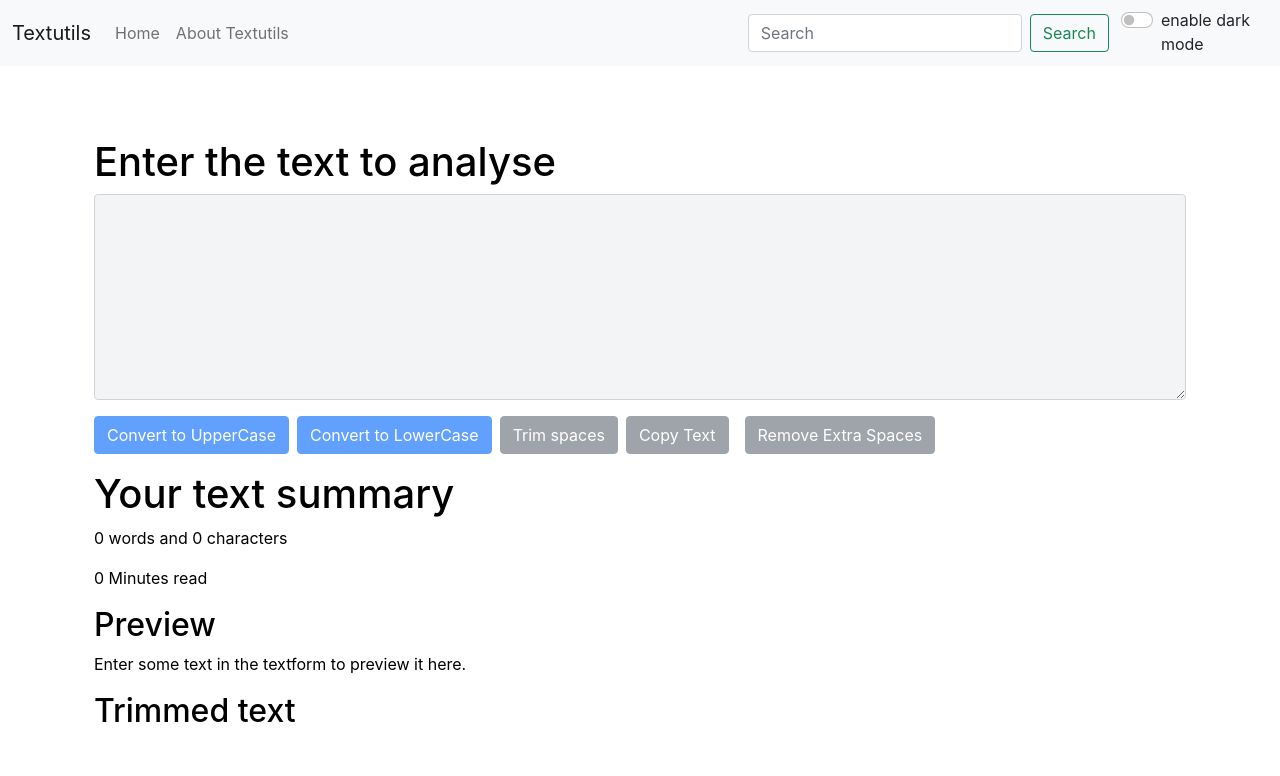
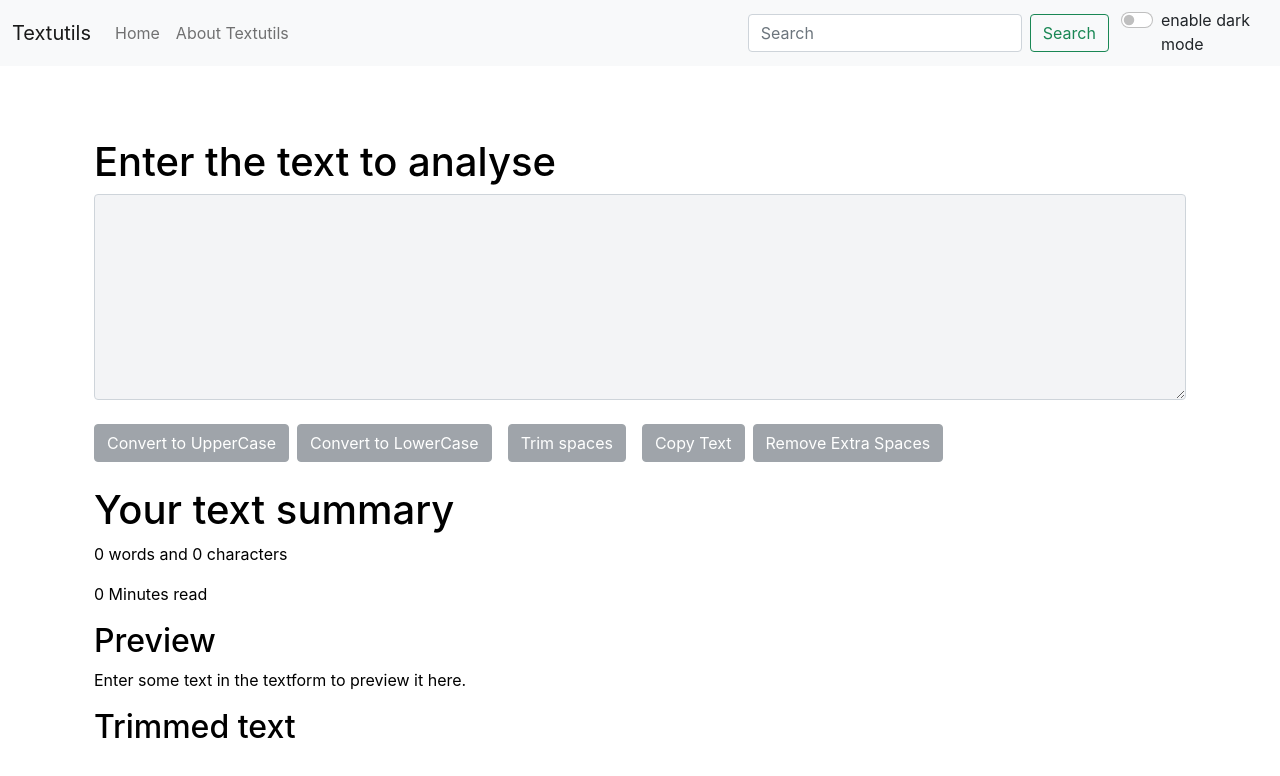
Before and after one commit to kapil551/ReactJs-Code-with-harry, a React (Create React App) app in the folder my-app/: page / in a window 1280 px wide. Shown: the top 776 px of the page. Built offline with nearby package versions, Linux system fonts and the light colour scheme.

Commit message:
change button background on toggle b/w light and dark mode

```diff
--- a/my-app/src/components/Textform.js
+++ b/my-app/src/components/Textform.js
@@ -192,20 +192,20 @@ export default function Textform(props) {
             {/* Now let’s make our button functional by assigning a function to it.
                 We are creating a function named UpperCaseHandler, which will be invoked when the button is clicked
                 and this onClickHandler will change the text of the textbox to upperCase  */}
-            <button className="btn btn-primary" onClick={upperCaseHandler} disabled={text.length === 0} > Convert to UpperCase</button>
+            <button className={`btn btn-${props.mode === "light" ? "secondary" : "primary"}`} onClick={upperCaseHandler} disabled={text.length === 0} > Convert to UpperCase</button>
 
             {/* Let’s create a convert to Lowercase Button for our app and assign a function to it.
                 So that it can convert text to Lowercase. */}
-            <button className="btn btn-primary mx-2" onClick={lowerCaseHandler} disabled={text.length === 0} > Convert to LowerCase</button>
+            <button className={`btn btn-${props.mode === "light" ? "secondary" : "primary"} mx-2`} onClick={lowerCaseHandler} disabled={text.length === 0} > Convert to LowerCase</button>
 
             {/* Let's create a trim all space Button for our app and also assign a fucntion to it.*/}
-            <button type="button" className="btn btn-secondary" onClick={trimSpacesHandler} disabled={text.length === 0} >Trim spaces</button>
+            <button type="button" className={`btn btn-${props.mode === "light" ? "secondary" : "primary"} mx-2`} onClick={trimSpacesHandler} disabled={text.length === 0} >Trim spaces</button>
 
             {/* Copy Text Button */}
-            <button type="button" className="btn btn-secondary mx-2" onClick={handleCopy} disabled={text.length === 0} >Copy Text</button>
+            <button type="button" className={`btn btn-${props.mode === "light" ? "secondary" : "primary"} mx-2`} onClick={handleCopy} disabled={text.length === 0} >Copy Text</button>
 
             {/* {Remove Extra Spaces button} */}
-            <button type="button" className="btn btn-secondary mx-2" onClick={removeExtraSpaceHandler} disabled={text.length === 0} >Remove Extra Spaces</button>
+            <button type="button" className={`btn btn-${props.mode === "light" ? "secondary" : "primary"} my-2`} onClick={removeExtraSpaceHandler} disabled={text.length === 0} >Remove Extra Spaces</button>
 
 
 
```
Also changed, not shown: 1 other file (tests, documents, lock files or other folders).
